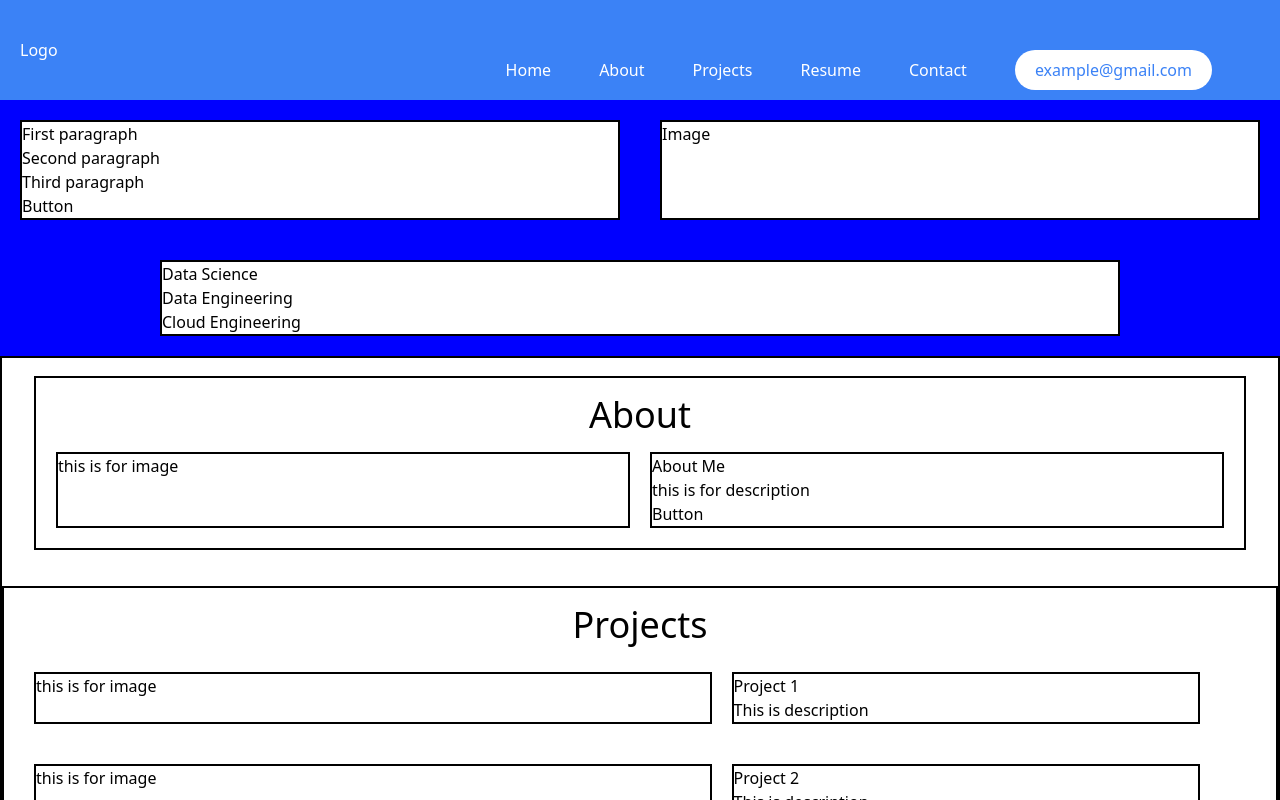
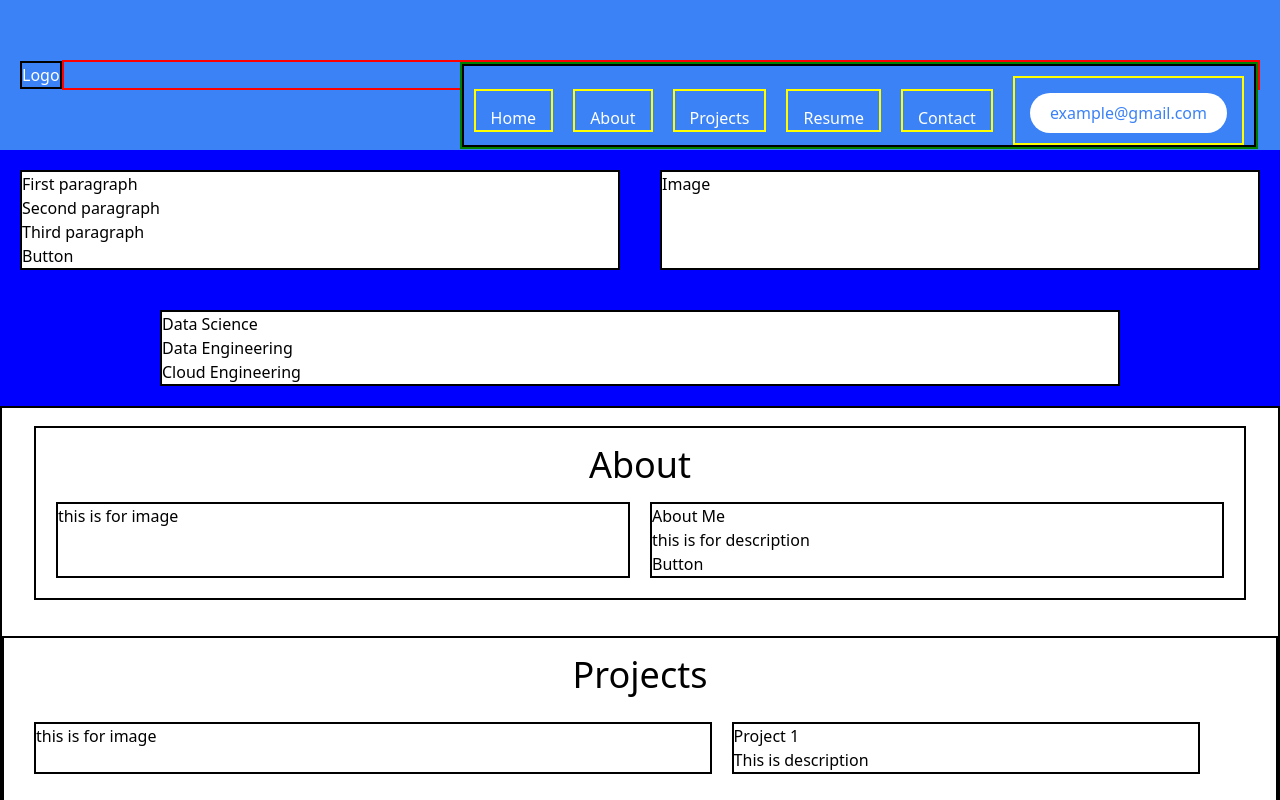
Before and after one commit to darryliswahyudhi/portfolio-project-one, a React (Create React App) app: page / in a window 1280 px wide. Built offline with nearby package versions, Linux system fonts and the light colour scheme.

Commit message:
current final adjustment to header

```diff
--- a/src/components/header.jsx
+++ b/src/components/header.jsx
@@ -30,7 +30,7 @@ function Header() {
         <div className="header-logo flex-grow">
           <p className="text-white">Logo</p>
         </div>
-        <div className="header-right lg:w-1/2 w-full justify-end flex">
+        <div className="header-right w-full justify-end flex">
           <div className="menu-container">
             <button
               className="header-navbar-button lg:hidden block"
--- a/src/css/header.css
+++ b/src/css/header.css
@@ -1,9 +1,11 @@
 .header-container{
-  height: 100px;
+  height: 150px;
   overflow: visible;
+  flex-direction: row;
 }
 
 .menu-container {
+  border: 2px solid green;
   position: absolute;
   right: 0;
   display: flex;
@@ -12,28 +14,38 @@
 }
 
 .header-logo{
-
+  border: 2px solid black;
 }
 
 .header-right{
+  border: 2px solid red;
   position: relative;
-  width: 50%;
+  height: 30px; /* change to 30 px for minimized responsive */
 }
 
 .header-navbar-button{
+  border: 2px solid white;
+}
 
+.header-nav{
+  width: auto; /* adjust this value as needed */
+  border: 2px solid black;
+  background-color: #3b82f6;
 }
 
 .header-button{
+  border: 2px solid yellow;
+}
 
+.header-nav li{
+  margin-top: 10px;
+  margin-left: 10px;
+  margin-right: 10px;
+  padding-top: 15px;
+  padding-left: 15px;
+  padding-right: 15px;
 }
 
 .header-mail-button{
-
+  margin-bottom: 10px;
 }
-
-
-.header-nav{
-  width: auto; /* adjust this value as needed */
-  background-color: #3b82f6;
-}
```
